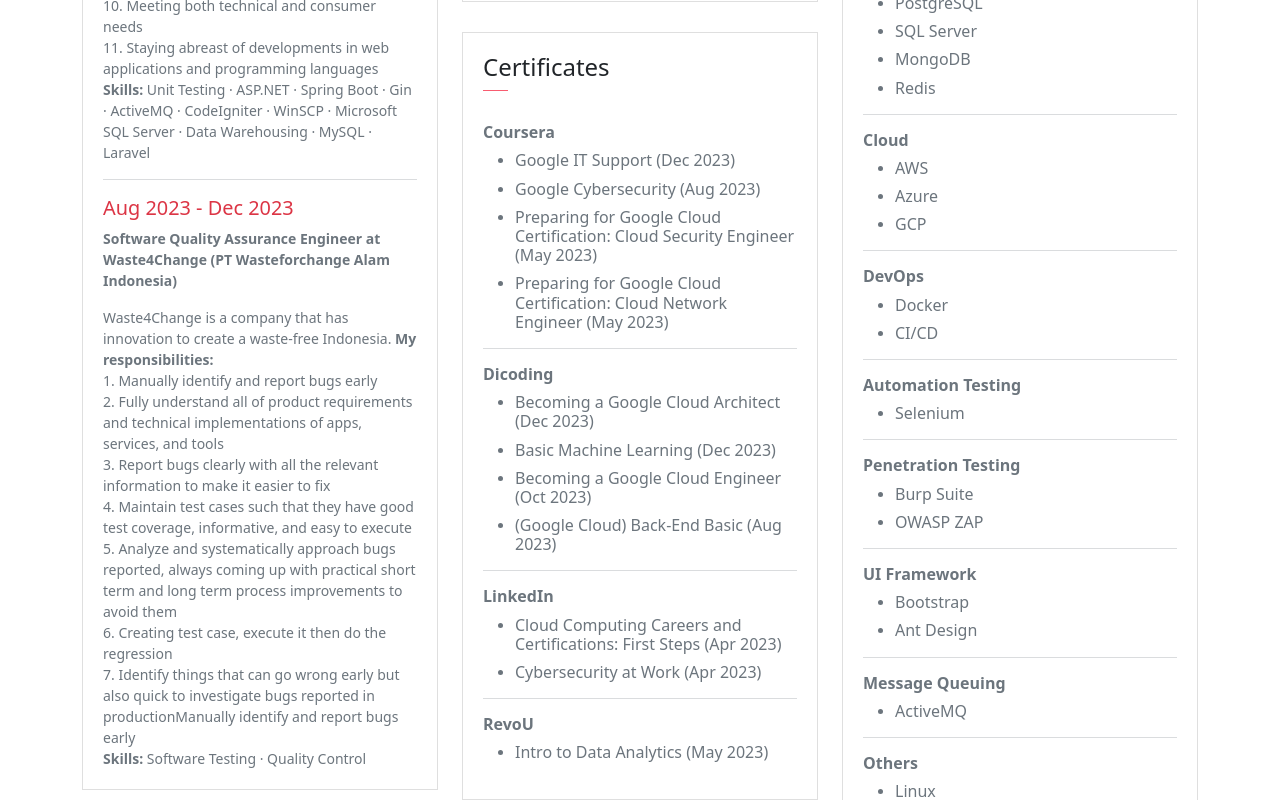
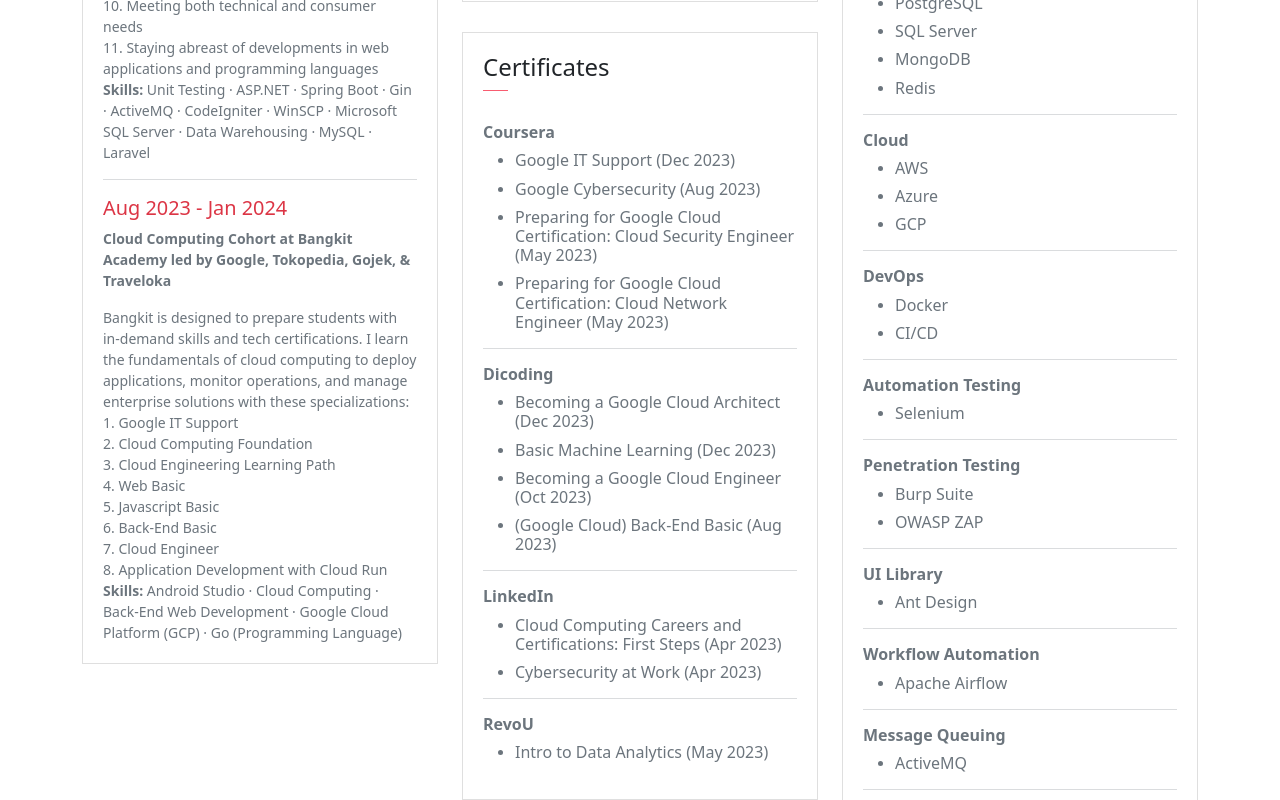
Before and after one commit to WillyWilsen/My-Profile-UI, a Next.js app: page / in a window 1280 px wide. Shown: the part 2000-2800 px from the top of the page. Built offline with nearby package versions, Linux system fonts and the light colour scheme; no server answers.

Commit message:
Update Profile

```diff
--- a/attributes/WorkExperience.js
+++ b/attributes/WorkExperience.js
@@ -2,13 +2,23 @@
   {
     _id: { $oid: "647b19f827b072d12d76ac10" },
     from: "Nov 2022",
-    to: "Dec 2023",
+    to: "Jan 2024",
     job_position: "Software & Data Engineer",
     company: "Jatis Mobile (PT Informasi Teknologi Indonesia)",
     description:
       "Jatis Mobile is a digital communication & distribution company gaining market experience and insights since 2002. Jatis Mobile's client portfolio builds up to more than 500 corporate clients. <b>My responsibilities:</b><br>1. Developing front-end website architecture<br>2. Designing user interactions on web pages<br>3. Developing back-end website applications<br>4. Creating servers and databases for functionality<br>5. Ensuring cross-platform optimization for mobile phones<br>6. Ensuring responsiveness of applications<br>7. Working alongside graphic designers for web design features<br>8. Seeing through a project from conception to finished product<br>9. Designing and developing APIs<br>10. Meeting both technical and consumer needs<br>11. Staying abreast of developments in web applications and programming languages<br><b>Skills:</b> Unit Testing · ASP.NET · Spring Boot · Gin · ActiveMQ · CodeIgniter · WinSCP · Microsoft SQL Server · Data Warehousing · MySQL · Laravel",
-    sequence: { $numberInt: "10" },
+    sequence: { $numberInt: "11" },
     __v: { $numberInt: "0" },
+  },
+  {
+    _id: { $oid: "65ab40bc77aed6639c5ffa56" },
+    from: "Aug 2023",
+    to: "Jan 2024",
+    job_position: "Cloud Computing Cohort",
+    company: "Bangkit Academy led by Google, Tokopedia, Gojek, & Traveloka",
+    description:
+      "Bangkit is designed to prepare students with in-demand skills and tech certifications. I learn the fundamentals of cloud computing to deploy applications, monitor operations, and manage enterprise solutions with these specializations:<br>1. Google IT Support<br>2. Cloud Computing Foundation<br>3. Cloud Engineering Learning Path<br>4. Web Basic<br>5. Javascript Basic<br>6. Back-End Basic<br>7. Cloud Engineer<br>8. Application Development with Cloud Run<br><b>Skills:</b> Android Studio · Cloud Computing · Back-End Web Development · Google Cloud Platform (GCP) · Go (Programming Language)",
+    sequence: "10",
   },
   {
     _id: { $oid: "659c1319cf511894f37d194c" },
--- a/pages/index.js
+++ b/pages/index.js
@@ -391,7 +391,7 @@
               </h6>
               <a
                 rel="noreferrer"
-                href="https://drive.google.com/uc?id=1k7OJ3ek3N_lAyl8lGNEVg_d_dfGn-xQN&export=download"
+                href="https://drive.google.com/uc?id=1VBdCAKrL-YaqKJoc5GgQN3CklQh3A2UZ&export=download"
                 target="_blank"
               >
                 <button
@@ -417,13 +417,13 @@
                 and Cyber Security. Adept at designing and developing innovative
                 solutions to complex technical challenges. Proven ability to
                 lead and collaborate with cross-functional teams, ensuring
-                successful project delivery. Curious, adaptable, and continuously
-                seeking opportunities to provide secure and efficient solutions
-                that elevate organizational performance.
+                successful project delivery. Curious, adaptable, and
+                continuously seeking opportunities to provide secure and
+                efficient solutions that elevate organizational performance.
               </p>
               <a
                 rel="noreferrer"
-                href="https://drive.google.com/uc?id=1k7OJ3ek3N_lAyl8lGNEVg_d_dfGn-xQN&export=download"
+                href="https://drive.google.com/uc?id=1VBdCAKrL-YaqKJoc5GgQN3CklQh3A2UZ&export=download"
                 target="_blank"
               >
                 <button className="btn btn-outline-danger">
@@ -822,6 +822,9 @@
                       <li>
                         <h6>React Native</h6>
                       </li>
+                      <li>
+                        <h6>Android Studio</h6>
+                      </li>
                     </ul>
                     <hr></hr>
                     <h6>
@@ -845,9 +848,6 @@
                       </li>
                       <li>
                         <h6>Java (Spring Boot, JAX-WS, JavaFX, Swing)</h6>
-                      </li>
-                      <li>
-                        <h6>Kotlin (Android Studio)</h6>
                       </li>
                     </ul>
                     <hr></hr>
@@ -921,14 +921,20 @@
                     </ul>
                     <hr></hr>
                     <h6>
-                      <b>UI Framework</b>
+                      <b>UI Library</b>
                     </h6>
                     <ul>
                       <li>
-                        <h6>Bootstrap</h6>
+                        <h6>Ant Design</h6>
                       </li>
+                    </ul>
+                    <hr></hr>
+                    <h6>
+                      <b>Workflow Automation</b>
+                    </h6>
+                    <ul>
                       <li>
-                        <h6>Ant Design</h6>
+                        <h6>Apache Airflow</h6>
                       </li>
                     </ul>
                     <hr></hr>
```
